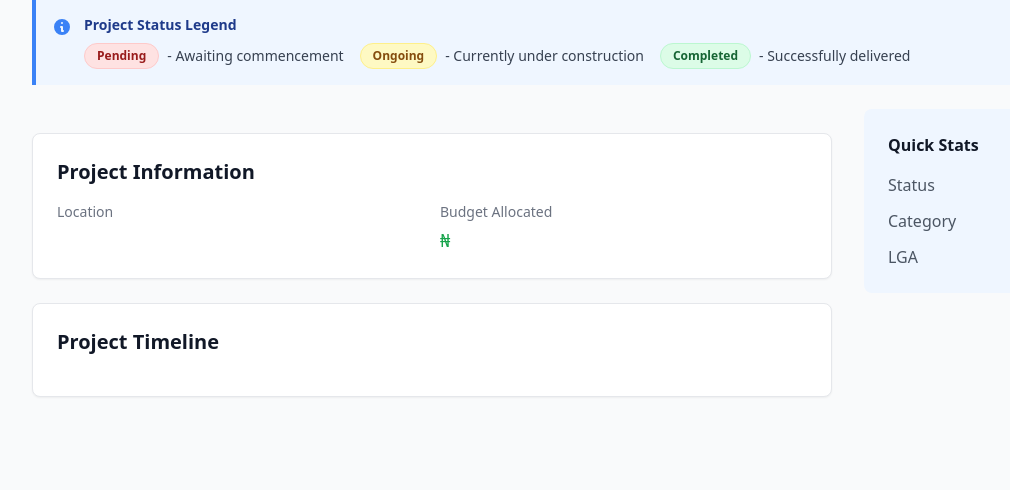
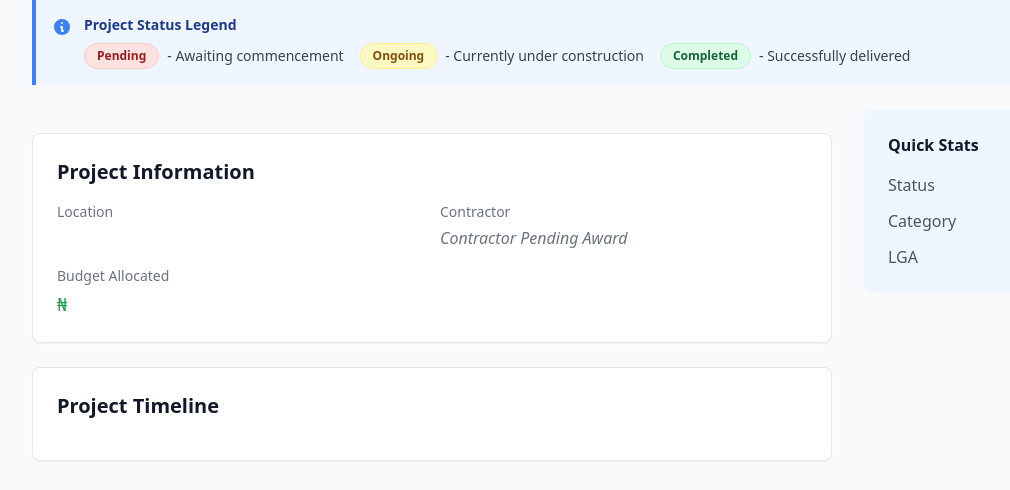
Before and after one commit to Rashotech/govtrack-mit817, a Django app: template templates/govtracker/project_detail.html in a window 1280 px wide. Shown: the part 142-632 px from the top of the page, without its empty margins (0-1010 px from the left). Run offline with Django 5.2, Linux system fonts and the light colour scheme; the template is opened without the code that fills it, so the values that code supplies are empty; some libraries are stand-ins or nearby versions.

Commit message:
Add contractor contact details to project detail page

```diff
--- a/templates/govtracker/project_detail.html
+++ b/templates/govtracker/project_detail.html
@@ -91,9 +91,9 @@
                     </div>
                     {% endif %}
 
-                    {% if project.contractor %}
                     <div>
                         <div class="text-sm text-gray-500 mb-1">Contractor</div>
+                        {% if project.contractor %}
                         <div class="font-medium">{{ project.contractor.name }}</div>
                         {% if project.contractor.registration_number %}
                         <div class="text-sm text-gray-600">Reg: {{ project.contractor.registration_number }}</div>
@@ -104,8 +104,10 @@
                         {% if project.contractor.contact_phone %}
                         <div class="text-sm text-gray-600">Phone: {{ project.contractor.contact_phone }}</div>
                         {% endif %}
+                        {% else %}
+                        <div class="font-medium text-gray-500 italic">Contractor Pending Award</div>
+                        {% endif %}
                     </div>
-                    {% endif %}
 
                     <div>
                         <div class="text-sm text-gray-500 mb-1">Budget Allocated</div>
```
